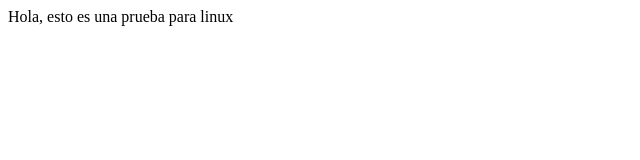
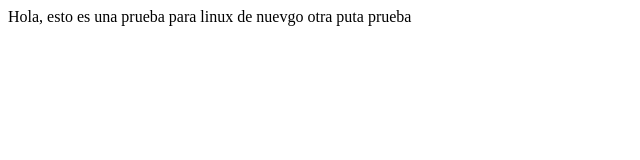
Before and after one commit to DamarisMarroquin/Prueba-con-linux, a plain HTML site: page index.html in a window 1280 px wide. Shown: the whole page, without its empty margins (0-640 px from the left). Drawn offline with Linux system fonts and the light colour scheme.

Commit message:
:memo:Nuevo commit verificado

```diff
--- a/index.html
+++ b/index.html
@@ -6,6 +6,6 @@
     <title>Document</title>
 </head>
 <body>
-    Hola, esto es una prueba para linux
+    Hola, esto es una prueba para linux de nuevgo otra puta prueba
 </body>
 </html>
```
